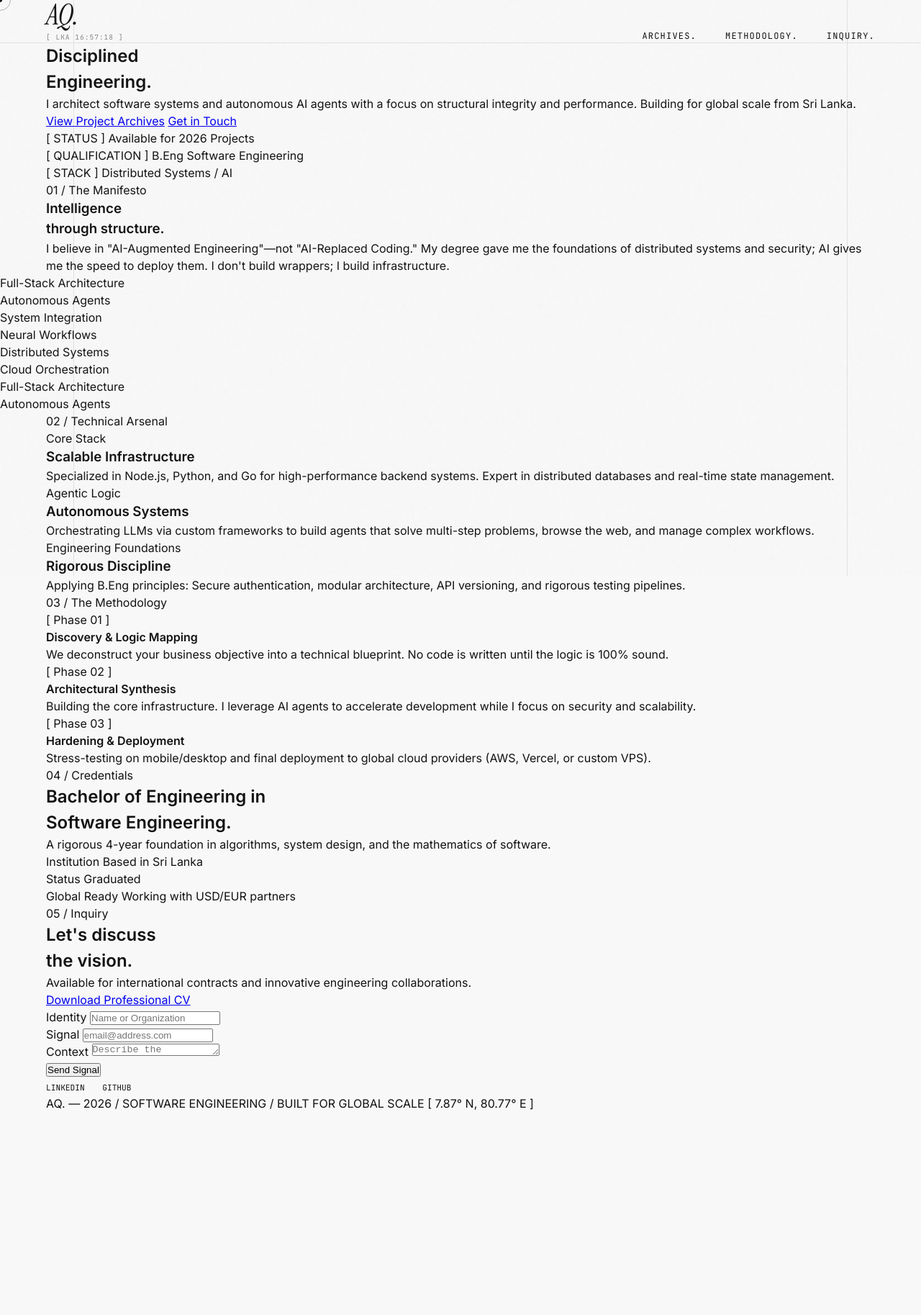
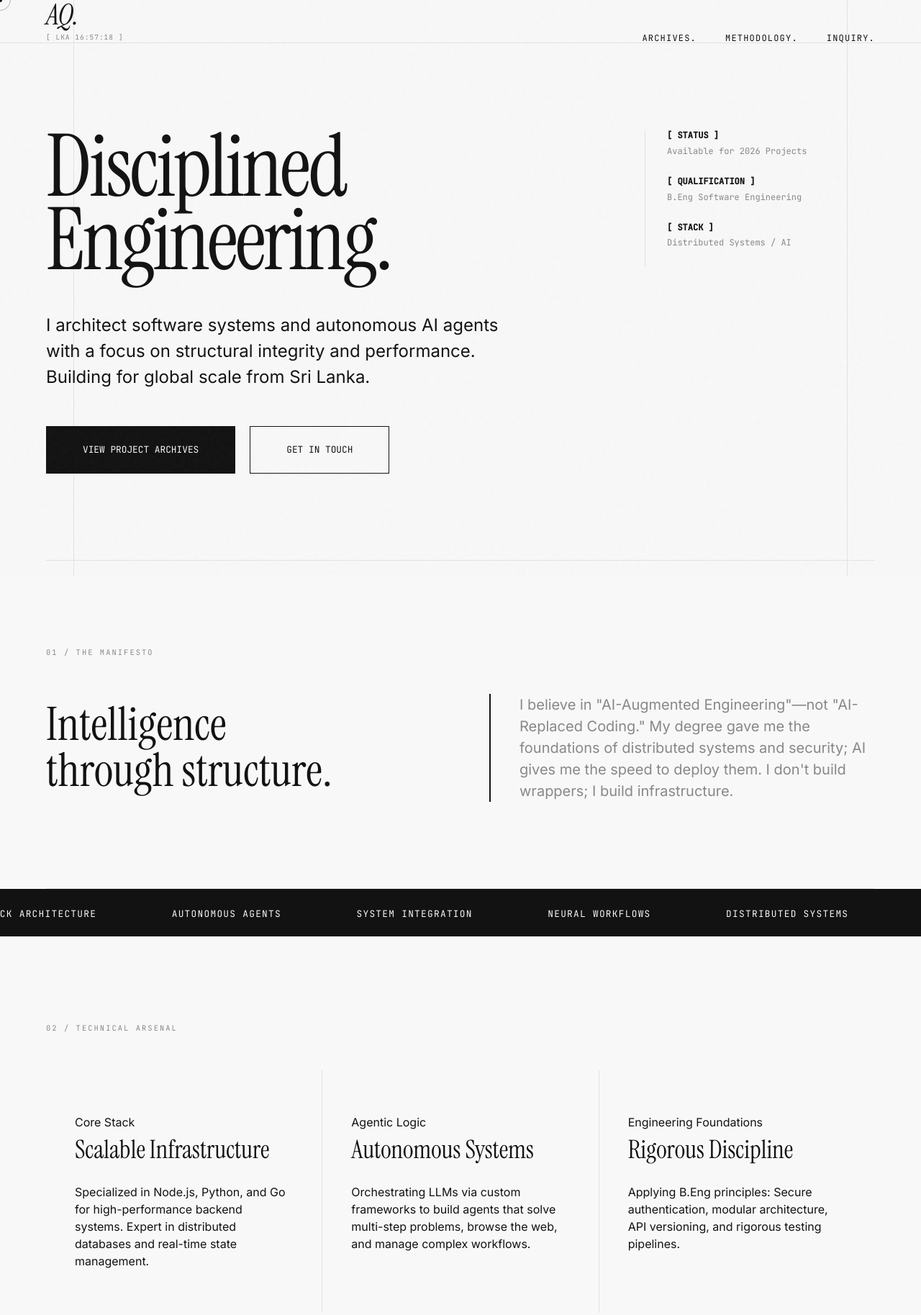
Before and after one commit to ahdaqeelkhan/portfolio, a plain HTML site: page index.html in a window 1280 px wide. Shown: the top 1827 px of the page at 72% size. Before the commit the page ends 1545 px from the top, so only its background shows below. Drawn offline with Linux system fonts and the light colour scheme.

Commit message:
Add files via upload

```diff
--- a/css/style.css
+++ b/css/style.css
@@ -138,6 +138,8 @@ header {
     color: var(--ink);
     transition: 0.4s;
     display: block;
+    font-family: var(--font-serif);
+    font-weight: 400;
 }
 
 .nav-overlay .serif-title:hover {
@@ -168,7 +170,7 @@ header {
 
 .social-links-minimal a:hover { color: var(--ink); }
 
-/* Desktop Navigation (Hide Overlay Logic) */
+/* Desktop Navigation */
 @media (min-width: 993px) {
     .nav-toggle { display: none; }
     .nav-overlay {
@@ -201,6 +203,172 @@ header {
     .nav-footer { display: none; }
 }
 
+/* --- Hero --- */
+.hero {
+    padding: 120px 0;
+    display: grid; grid-template-columns: 1fr 320px;
+    gap: 80px; align-items: start;
+}
+
+h1 {
+    font-family: var(--font-serif); font-size: clamp(3.5rem, 10vw, 7.5rem);
+    font-weight: 400; line-height: 0.85; letter-spacing: -0.03em; margin-bottom: 50px;
+}
+
+.lead { font-size: 1.5rem; max-width: 650px; margin-bottom: 50px; color: var(--ink); }
+.hero-cta { display: flex; gap: 20px; }
+
+.hero-meta {
+    font-family: var(--font-mono); font-size: 0.75rem; color: var(--muted);
+    border-left: 1px solid var(--border); padding-left: 30px;
+}
+.meta-item { margin-bottom: 25px; line-height: 1.4; }
+.meta-item span { display: block; color: var(--ink); font-weight: 600; margin-bottom: 5px; }
+
+/* --- Horizontal Ticker --- */
+.ticker {
+    border-top: 1px solid var(--ink); border-bottom: 1px solid var(--ink);
+    padding: 20px 0; overflow: hidden; white-space: nowrap;
+    background: var(--ink); color: var(--bg);
+}
+.ticker-wrap { display: inline-block; animation: ticker 45s linear infinite; }
+.ticker-item {
+    display: inline-block; font-family: var(--font-mono); font-size: 0.8rem;
+    text-transform: uppercase; padding: 0 50px; letter-spacing: 0.1em;
+}
+
+@keyframes ticker {
+    0% { transform: translateX(0); }
+    100% { transform: translateX(-50%); }
+}
+
+/* --- Sections --- */
+section { padding: 120px 0; border-bottom: 1px solid var(--border); }
+.section-label {
+    font-family: var(--font-mono); font-size: 0.65rem; text-transform: uppercase;
+    color: var(--muted); margin-bottom: 50px; display: block; letter-spacing: 0.2em;
+}
+
+/* --- Manifesto --- */
+.manifesto-grid { display: grid; grid-template-columns: 1fr 1fr; gap: 80px; align-items: center; }
+.serif-title { font-family: var(--font-serif); font-size: clamp(2.5rem, 5vw, 4rem); font-weight: 400; line-height: 1; }
+.manifesto-text { font-size: 1.25rem; color: var(--muted); border-left: 2px solid var(--ink); padding-left: 40px; }
+
+/* --- Arsenal & Methodology --- */
+.arsenal-grid {
+    display: grid;
+    grid-template-columns: repeat(auto-fit, minmax(350px, 1fr));
+    gap: 1px;
+    background: var(--border);
+}
+
+.arsenal-card {
+    background: var(--bg);
+    padding: 60px 40px;
+    transition: 0.3s;
+}
+
+.arsenal-card:hover { background: #f0f0f0; }
+
+.arsenal-card h3 {
+    font-family: var(--font-serif);
+    font-size: 2.2rem;
+    font-weight: 400;
+    margin-bottom: 20px;
+}
+
+.methodology-timeline {
+    display: flex;
+    flex-direction: column;
+    gap: 60px;
+}
+
+.timeline-item {
+    display: grid;
+    grid-template-columns: 200px 1fr;
+    gap: 40px;
+}
+
+.time-mark {
+    font-family: var(--font-mono);
+    font-size: 0.7rem;
+    color: var(--muted);
+}
+
+.time-content h4 {
+    font-family: var(--font-serif);
+    font-size: 2.2rem;
+    font-weight: 400;
+    margin-bottom: 15px;
+}
+
+.credentials-grid {
+    display: grid;
+    grid-template-columns: 1.5fr 1fr;
+    gap: 80px;
+    align-items: center;
+}
+
+.tech-tags {
+    display: flex;
+    gap: 10px;
+    margin-top: 20px;
+}
+
+.tag {
+    font-family: var(--font-mono);
+    font-size: 0.65rem;
+    background: var(--ink);
+    color: var(--bg);
+    padding: 4px 10px;
+    text-transform: uppercase;
+}
+
+/* --- Work --- */
+.work-list { display: flex; flex-direction: column; gap: 100px; }
+.project-row { display: grid; grid-template-columns: 1fr 1.2fr; gap: 80px; align-items: center; }
+.project-info h4 { font-family: var(--font-serif); font-size: 2.8rem; font-weight: 400; margin-bottom: 25px; }
+.project-image {
+    aspect-ratio: 16/9; background: #eee; border: 1px solid var(--border);
+    display: flex; align-items: center; justify-content: center;
+    font-family: var(--font-mono); font-size: 0.7rem; color: var(--muted);
+    position: relative; transition: 0.5s; overflow: hidden;
+}
+.project-image:hover { background: #e5e5e5; }
+.project-image span { position: relative; z-index: 2; }
+
+/* --- Forms & Buttons --- */
+.contact-grid { display: grid; grid-template-columns: 1fr 1fr; gap: 100px; }
+.input-wrap { margin-bottom: 40px; }
+input, textarea {
+    width: 100%; background: transparent; border: none;
+    border-bottom: 1px solid var(--ink); padding: 25px 0;
+    font-family: inherit; font-size: 1.2rem; outline: none; transition: 0.4s;
+}
+input:focus, textarea:focus { border-bottom-width: 3px; border-color: var(--accent); }
+
+.submit-btn {
+    display: inline-block; background: var(--ink); color: var(--bg);
+    border: none; padding: 22px 50px; font-family: var(--font-mono);
+    text-transform: uppercase; font-size: 0.8rem; cursor: none;
+    transition: 0.4s; text-decoration: none; border: 1px solid var(--ink);
+}
+.submit-btn:hover { background: var(--accent); border-color: var(--accent); color: white; transform: translateY(-3px); }
+.btn-secondary { background: transparent; color: var(--ink); }
+
+/* --- Footer --- */
+footer { padding: 80px 0; font-family: var(--font-mono); font-size: 0.7rem; color: var(--muted); }
+.footer-wrap { display: flex; justify-content: space-between; align-items: flex-end; }
+.footer-socials { display: flex; gap: 30px; }
+
+/* --- Animations --- */
+.reveal { opacity: 0; transform: translateY(30px); transition: 0.8s cubic-bezier(0.16, 1, 0.3, 1); }
+.reveal.active { opacity: 1; transform: translateY(0); }
+
+::-webkit-scrollbar { width: 4px; }
+::-webkit-scrollbar-track { background: var(--bg); }
+::-webkit-scrollbar-thumb { background: var(--ink); }
+
 /* --- Mobile Responsiveness --- */
 @media (max-width: 992px) {
     .hero, .manifesto-grid, .project-row, .contact-grid, .credentials-grid { grid-template-columns: 1fr; gap: 50px; }
@@ -217,9 +385,6 @@ header {
 
     .logo { font-size: 1.8rem; }
 
-    nav { gap: 15px; }
-    .nav-item { margin-left: 0; }
-    nav a { font-size: 0.65rem; }
     .status-indicator { display: none; }
 
     .footer-wrap {
--- a/index.html
+++ b/index.html
@@ -12,7 +12,7 @@
     <link rel="preconnect" href="https://fonts.gstatic.com" crossorigin>
     <link href="https://fonts.googleapis.com/css2?family=Instrument+Serif:ital@0;1&family=Inter:wght@400;500;600&family=JetBrains+Mono:wght@400;500&display=swap" rel="stylesheet">
 
-    <link rel="stylesheet" href="./css/style.css">
+    <link rel="stylesheet" href="css/style.css">
 </head>
 <body>
     <div class="cursor-dot"></div>
@@ -203,6 +203,6 @@
         </div>
     </footer>
 
-    <script src="./js/main.js"></script>
+    <script src="js/main.js"></script>
 </body>
 </html>
```
